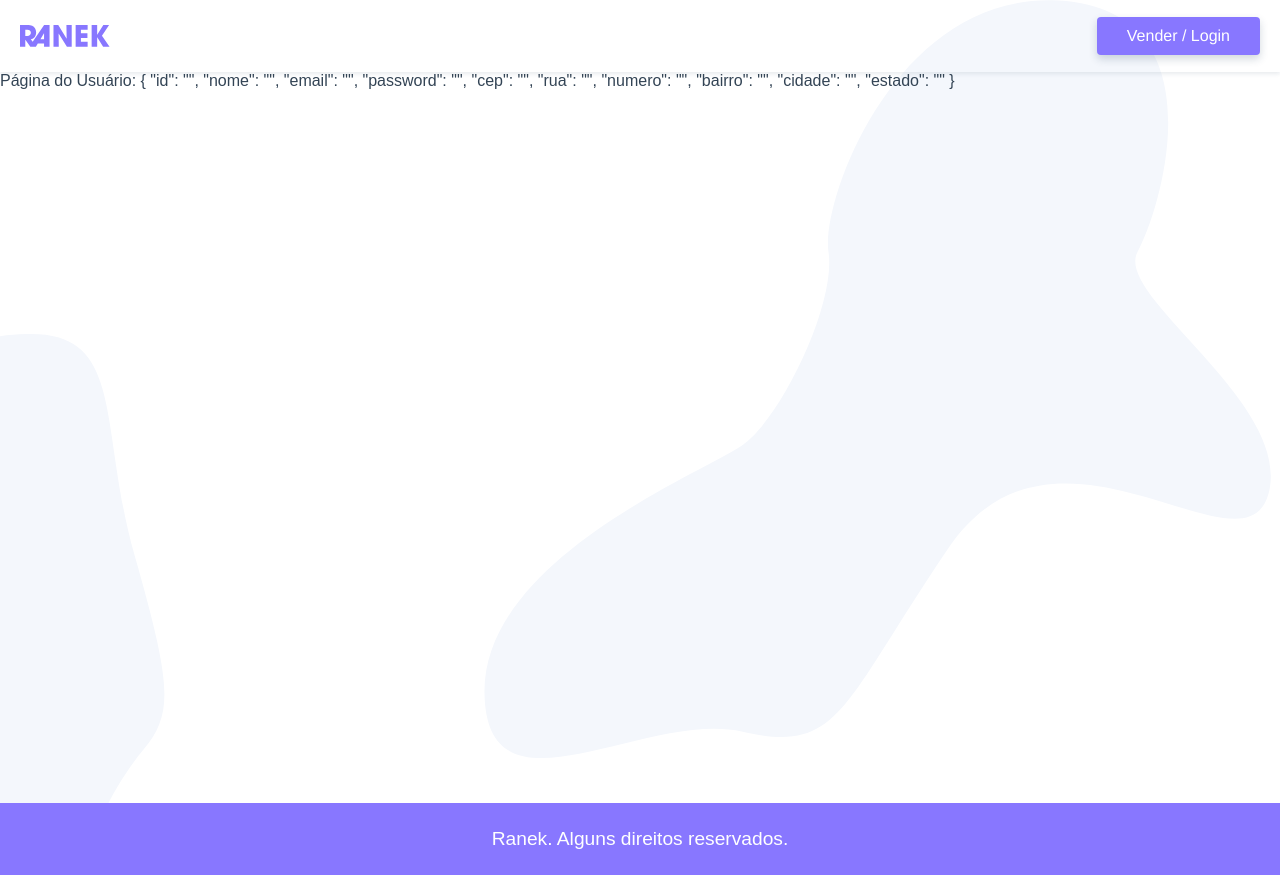
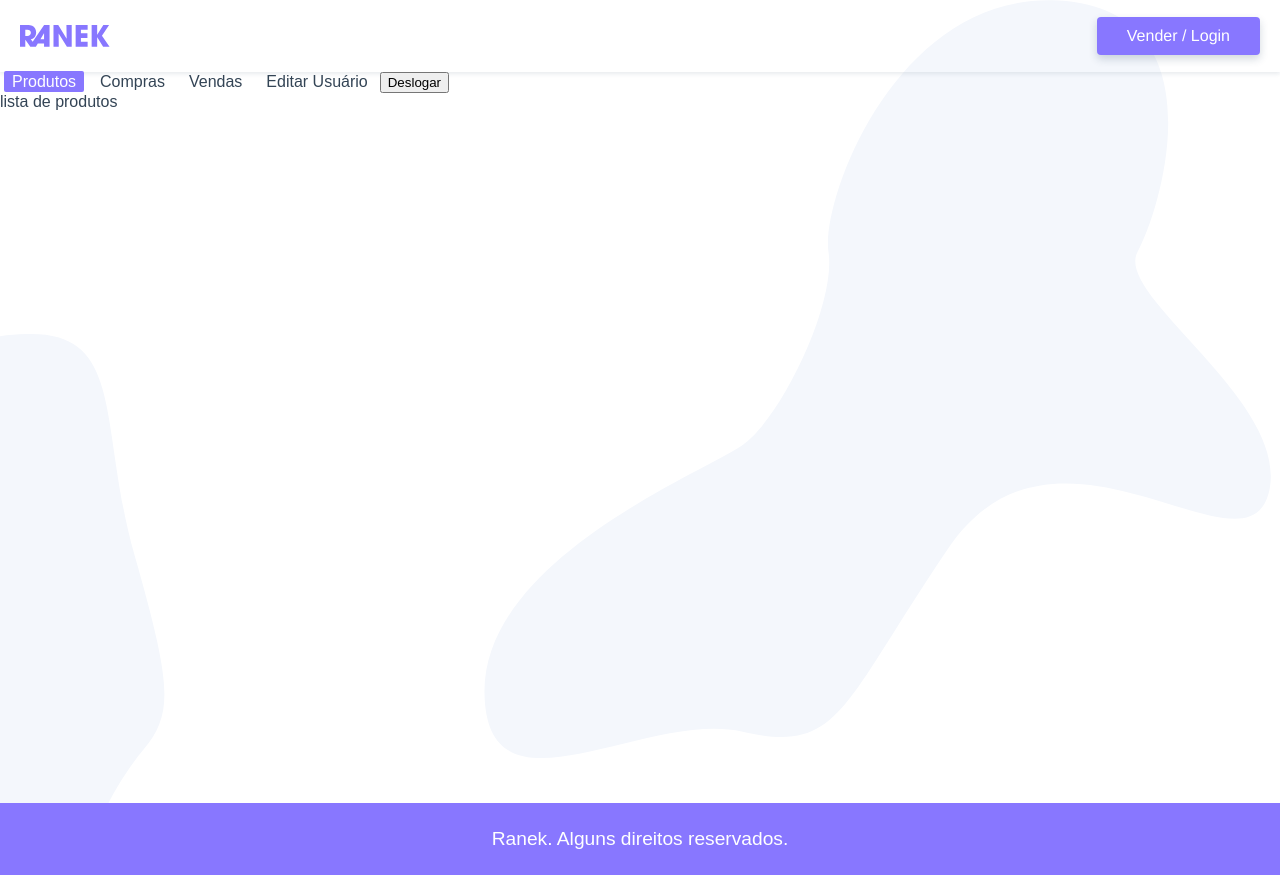
Before and after one commit to thiagofreitascarneiro/Ranek, a Vue app: page /usuario in a window 1280 px wide. Built offline with nearby package versions, Linux system fonts and the light colour scheme; no server answers.

Commit message:
adicionando novas rotas de usuario logado

```diff
--- a/src/components/LoginCriar.vue
+++ b/src/components/LoginCriar.vue
@@ -4,7 +4,7 @@
         <transition mode="out-in">
             <button v-if="!criar" class="btn" @click="criar = true">Criar Conta</button>
             <UsuarioForm v-else>
-                <button class="btn btn-form">Criar Usuário</button>
+                <button class="btn btn-form" @click.prevent="criarUsuario">Criar Usuário</button>
             </UsuarioForm>
         </transition>
     </section>
@@ -22,6 +22,15 @@
     data() {
         return {
             criar: false
+        }
+    },
+    methods: {
+        async criarUsuario() {
+           await this.$store.dispatch("criarUsuario", this.$store.state.usuario);
+           await this.$store.dispatch("getUsuario", this.$store.state.usuario.email);
+           this.$router.push({name: "usuario" });
+        }, catch (error) {
+            console.log(error);
         }
     }
 
--- a/src/router/index.js
+++ b/src/router/index.js
@@ -4,9 +4,12 @@
 import ProdutoView from "../views/ProdutoView.vue";
 import LoginView from "../views/LoginView.vue";
 import UsuarioView from "../views/usuario/UsuarioView.vue";
+import UsuarioProdutos from '../views/usuario/UsuarioProdutos.vue';
+import UsuarioVendas from '../views/usuario/UsuarioVendas.vue';
+import UsuarioCompras from '../views/usuario/UsuarioCompras.vue';
+import UsuarioEditar from '../views/usuario/UsuarioProdutos.vue';
 
 Vue.use(VueRouter)
-
 
 const router = new VueRouter({
   mode: 'history',
@@ -30,8 +33,28 @@
     },
     {
       path: '/usuario',
-      name: 'usuario',
-      component: UsuarioView
+      component: UsuarioView,
+      children: [
+        {
+          path: "",
+          name: "usuario",
+          component: UsuarioProdutos
+        },
+        {
+          path: "compras",
+          name: "compras",
+          component: UsuarioCompras
+        },
+        {
+          path: "vendas",
+          name: "vendas",
+          component: UsuarioVendas
+        },  {
+          path: "editar",
+          name: "usuario-editar",
+          component: UsuarioEditar
+        }
+      ]
     },
   ],
   scrollBehavior() {
--- a/src/store/index.js
+++ b/src/store/index.js
@@ -33,13 +33,29 @@
   },
   actions: {
     getUsuario(context, payload) {
-      api.get(`/usuario/${payload}`).then(response => {
+      return api.get(`/usuario/${payload}`).then(response => {
         context.commit("UPDATE_USUARIO", response.data);
         context.commit("UPDATE_LOGIN", true);
       })
     },
     criarUsuario(context, payload) {
-      api.post(`/usuario`, payload);
+      context.commit("UPDATE_USUARIO", {id: payload.email})
+      return api.post(`/usuario`, payload);
+    },
+    deslogarUsuario(context) {
+      context.commit('UPDATE_USUARIO', {
+        id: '',
+        nome: '',
+        email: '',
+        password: '',
+        cep: '',
+        rua: '',
+        numero: '',
+        bairro: '',
+        cidade: '',
+        estado: ''
+      });
+      context.commit("UPDATE_LOGIN", false);
     }
   },
   modules: {
--- /dev/null
+++ b/src/views/usuario/UsuarioCompras.vue
@@ -0,0 +1,13 @@
+<template>
+    <p>Lista de compras</p>
+</template>
+
+<script>
+export default {
+
+}
+</script>
+
+<style>
+
+</style>
--- /dev/null
+++ b/src/views/usuario/UsuarioProdutos.vue
@@ -0,0 +1,13 @@
+<template>
+    <p>lista de produtos</p>
+</template>
+
+<script>
+export default {
+
+}
+</script>
+
+<style>
+
+</style>
--- /dev/null
+++ b/src/views/usuario/UsuarioVendas.vue
@@ -0,0 +1,13 @@
+<template>
+    <p>Lista de Vendas</p>
+</template>
+
+<script>
+export default {
+
+}
+</script>
+
+<style>
+
+</style>
--- a/src/views/usuario/UsuarioView.vue
+++ b/src/views/usuario/UsuarioView.vue
@@ -1,11 +1,41 @@
 <template>
-    <p>Página do Usuário: {{$store.state.usuario}}</p>
+    <section class="usuario">
+        <nav class="sidenav">
+            <ul>
+                <li>
+                    <router-link :to="{name: 'usuario'}">Produtos</router-link>
+                </li>
+                <li>
+                    <router-link :to="{name: 'compras'}">Compras</router-link>
+                </li>
+                <li>
+                    <router-link :to="{name: 'vendas'}">Vendas</router-link>
+                </li>
+                <li>
+                    <router-link :to="{name: 'usuario-editar'}">Editar Usuário</router-link>
+                </li>
+                <li>
+                    <button @click.prevent="deslogar">Deslogar</button>
+                </li>
+            </ul>
+        </nav>
+        <transition mode="out-in">
+            <router-view></router-view>
+        </transition>
+    </section>
+
 
 </template>
 
 <script>
 export default {
-    name: "UsuarioView"
+    name: "UsuarioView",
+    methods: {
+        deslogar() {
+            this.$store.dispatch("deslogarUsuario");
+            this.$router.push("/login")
+        }
+    }
 
 }
 </script>
```
